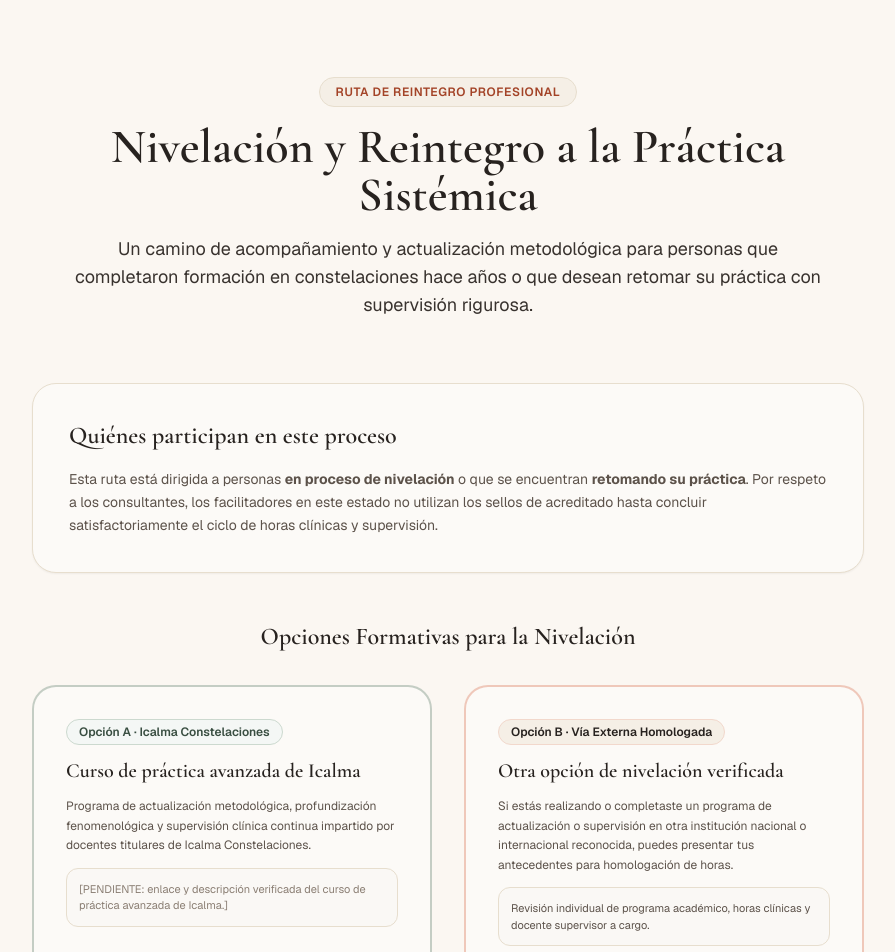
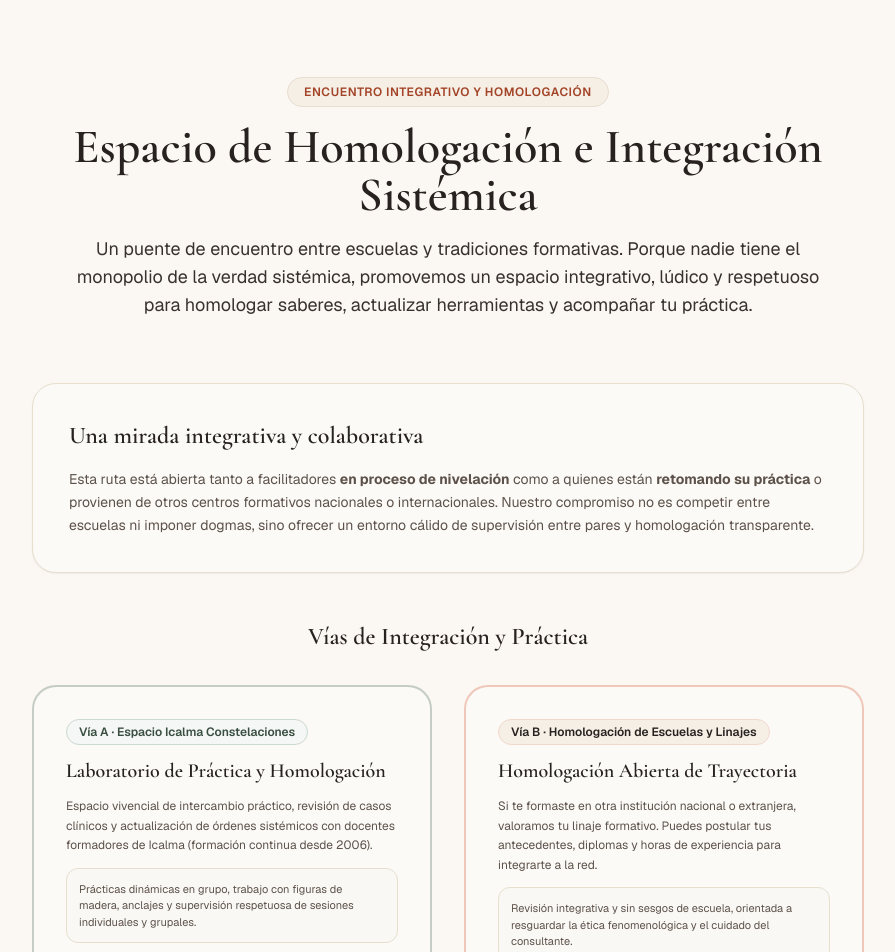
Before and after one commit to karensudzuki-eng/consteladores-cl, a Next.js app: page /nivelacion in a window 1280 px wide. Shown: the part 100-1052 px from the top of the page, without its empty margins (192-1087 px from the left). Built offline with nearby package versions, Linux system fonts and the light colour scheme.

Commit message:
feat(publish): close pending topics, set Icalma 2006, generic certification, integrative homologation, 3-5 days refund, and referential pricing

```diff
--- a/app/cancelacion/page.tsx
+++ b/app/cancelacion/page.tsx
@@ -51,7 +51,7 @@ export default function CancelacionPage() {
             <li>La devolución se realiza exclusivamente mediante transferencia bancaria a la cuenta indicada por el consultante.</li>
             <li>Se emitirá el respectivo comprobante bancario oficial de respaldo.</li>
             <li>
-              Plazo de devolución: dentro de un plazo máximo de <strong>{CONFIG.REFUND_BUSINESS_DAYS} días hábiles</strong> desde la recepción de la solicitud formal. <span className="text-[#8A7E73]">[PENDIENTE: definir plazo exacto de días hábiles.]</span>
+              Plazo de devolución: dentro de un plazo máximo de <strong>{CONFIG.REFUND_BUSINESS_DAYS} días hábiles</strong> desde la recepción de la solicitud formal.
             </li>
           </ul>
         </section>
--- a/app/confirmacion/page.tsx
+++ b/app/confirmacion/page.tsx
@@ -168,7 +168,7 @@ export default function ConfirmacionPage() {
             </span>
           </div>
           <p className="text-[11px] text-[#8A7E73] pt-1">
-            * El saldo restante del 80% se transfiere directamente a la cuenta del facilitador. Recuerda enviar tu comprobante antes o al finalizar la sesión.
+            * El saldo restante del 80% se transfiere directamente a la cuenta del facilitador. Recuerda enviar tu comprobante antes o al finalizar la sesión (valores referenciales sujetos a cambio).
           </p>
         </div>
 
--- a/app/nivelacion/page.tsx
+++ b/app/nivelacion/page.tsx
@@ -34,30 +34,30 @@ export default function NivelacionPage() {
         {/* Cabecera */}
         <div className="text-center max-w-3xl mx-auto mb-16">
           <div className="inline-flex items-center justify-center px-4 py-1.5 rounded-full bg-cream-200 border border-[#E7DECE] text-terracotta-700 text-xs font-semibold uppercase tracking-wider mb-4 mx-auto">
-            Ruta de Reintegro Profesional
+            Encuentro Integrativo y Homologación
           </div>
           <h1 className="text-3xl sm:text-4xl lg:text-5xl font-serif font-semibold text-[#27221F] mb-4">
-            Nivelación y Reintegro a la Práctica Sistémica
+            Espacio de Homologación e Integración Sistémica
           </h1>
           <p className="text-base sm:text-lg text-[#38322E] leading-relaxed">
-            Un camino de acompañamiento y actualización metodológica para personas que completaron formación en constelaciones hace años o que desean retomar su práctica con supervisión rigurosa.
+            Un puente de encuentro entre escuelas y tradiciones formativas. Porque nadie tiene el monopolio de la verdad sistémica, promovemos un espacio integrativo, lúdico y respetuoso para homologar saberes, actualizar herramientas y acompañar tu práctica.
           </p>
         </div>
 
         {/* Vocabulario y Enfoque */}
         <section className="bg-[#FCFAF7] border border-[#E7DECE] rounded-3xl p-6 sm:p-9 mb-12 shadow-sm space-y-4">
           <h2 className="text-2xl font-serif font-semibold text-[#27221F]">
-            Quiénes participan en este proceso
+            Una mirada integrativa y colaborativa
           </h2>
           <p className="text-sm text-[#5C524A] leading-relaxed">
-            Esta ruta está dirigida a personas <strong>en proceso de nivelación</strong> o que se encuentran <strong>retomando su práctica</strong>. Por respeto a los consultantes, los facilitadores en este estado no utilizan los sellos de acreditado hasta concluir satisfactoriamente el ciclo de horas clínicas y supervisión.
+            Esta ruta está abierta tanto a facilitadores <strong>en proceso de nivelación</strong> como a quienes están <strong>retomando su práctica</strong> o provienen de otros centros formativos nacionales o internacionales. Nuestro compromiso no es competir entre escuelas ni imponer dogmas, sino ofrecer un entorno cálido de supervisión entre pares y homologación transparente.
           </p>
         </section>
 
         {/* Dos Opciones con Igual Peso Visual */}
         <section className="mb-14 space-y-6">
           <h2 className="text-2xl font-serif font-semibold text-[#27221F] text-center mb-8">
-            Opciones Formativas para la Nivelación
+            Vías de Integración y Práctica
           </h2>
 
           <div className="grid grid-cols-1 md:grid-cols-2 gap-6 lg:gap-8">
@@ -66,19 +66,19 @@ export default function NivelacionPage() {
             <div className="bg-[#FCFAF7] border-2 border-sage-500/40 rounded-3xl p-6 sm:p-8 flex flex-col justify-between card-hover-elevate">
               <div className="space-y-3">
                 <span className="text-xs px-3 py-1 rounded-full bg-sage-50 text-sage-800 border border-sage-200 font-semibold inline-block">
-                  Opción A · Icalma Constelaciones
+                  Vía A · Espacio Icalma Constelaciones
                 </span>
 
                 <h3 className="text-xl font-serif font-semibold text-[#27221F]">
-                  Curso de práctica avanzada de Icalma
+                  Laboratorio de Práctica y Homologación
                 </h3>
 
                 <p className="text-xs text-[#5C524A] leading-relaxed">
-                  Programa de actualización metodológica, profundización fenomenológica y supervisión clínica continua impartido por docentes titulares de Icalma Constelaciones.
+                  Espacio vivencial de intercambio práctico, revisión de casos clínicos y actualización de órdenes sistémicos con docentes formadores de Icalma (formación continua desde 2006).
                 </p>
 
-                <div className="bg-[#FAF8F5] p-3 rounded-xl border border-[#E7DECE] text-[11px] text-[#8A7E73]">
-                  [PENDIENTE: enlace y descripción verificada del curso de práctica avanzada de Icalma.]
+                <div className="bg-[#FAF8F5] p-3 rounded-xl border border-[#E7DECE] text-[11px] text-[#5C524A]">
+                  Prácticas dinámicas en grupo, trabajo con figuras de madera, anclajes y supervisión respetuosa de sesiones individuales y grupales.
                 </div>
               </div>
 
@@ -98,19 +98,19 @@ export default function NivelacionPage() {
             <div className="bg-[#FCFAF7] border-2 border-terracotta-300/60 rounded-3xl p-6 sm:p-8 flex flex-col justify-between card-hover-elevate">
               <div className="space-y-3">
                 <span className="text-xs px-3 py-1 rounded-full bg-cream-200 text-terracotta-800 border border-terracotta-200 font-semibold inline-block">
-                  Opción B · Vía Externa Homologada
+                  Vía B · Homologación de Escuelas y Linajes
                 </span>
 
                 <h3 className="text-xl font-serif font-semibold text-[#27221F]">
-                  Otra opción de nivelación verificada
+                  Homologación Abierta de Trayectoria
                 </h3>
 
                 <p className="text-xs text-[#5C524A] leading-relaxed">
-                  Si estás realizando o completaste un programa de actualización o supervisión en otra institución nacional o internacional reconocida, puedes presentar tus antecedentes para homologación de horas.
+                  Si te formaste en otra institución nacional o extranjera, valoramos tu linaje formativo. Puedes postular tus antecedentes, diplomas y horas de experiencia para integrarte a la red.
                 </p>
 
                 <div className="bg-[#FAF8F5] p-3 rounded-xl border border-[#E7DECE] text-[11px] text-[#5C524A]">
-                  Revisión individual de programa académico, horas clínicas y docente supervisor a cargo.
+                  Revisión integrativa y sin sesgos de escuela, orientada a resguardar la ética fenomenológica y el cuidado del consultante.
                 </div>
               </div>
 
--- a/components/directory/FacilitatorDetailModal.tsx
+++ b/components/directory/FacilitatorDetailModal.tsx
@@ -149,6 +149,9 @@ export function FacilitatorDetailModal({
                   <span className="text-xs text-terracotta-600 block font-medium">
                     Abono 20%: ${facilitator.depositPriceClp.toLocaleString("es-CL")} · Saldo: ${facilitator.balancePriceClp.toLocaleString("es-CL")}
                   </span>
+                  <span className="text-[10px] text-[#8A7E73] block mt-0.5">
+                    * Valores referenciales sujetos a cambio
+                  </span>
                 </>
               ) : (
                 <span className="text-base font-serif font-semibold text-[#27221F] block">
--- a/components/watercolor/WatercolorPaymentExplainer.tsx
+++ b/components/watercolor/WatercolorPaymentExplainer.tsx
@@ -125,7 +125,7 @@ export function WatercolorPaymentExplainer() {
             </p>
             <div className="border-t border-[#E7DECE]/80 pt-2 flex items-center justify-between text-xs">
               <span className="text-[#8A7E73] text-[11px]">
-                Plazo de restitución: [PENDIENTE: definir plazo de días hábiles]
+                Plazo de restitución: {CONFIG.REFUND_BUSINESS_DAYS} días hábiles por transferencia
               </span>
               <Link
                 href="/cancelacion"
--- a/components/watercolor/WatercolorServices.tsx
+++ b/components/watercolor/WatercolorServices.tsx
@@ -158,6 +158,9 @@ export function WatercolorServices({ onSelectService }: WatercolorServicesProps)
                             </span>
                           </div>
                         </div>
+                        <p className="text-[10px] text-[#8A7E73] text-center mt-2">
+                          * Valores referenciales sujetos a cambio según disponibilidad.
+                        </p>
                       </div>
                     ) : (
                       <div className="text-center py-2">
--- a/components/watercolor/WatercolorStickyMobileBar.tsx
+++ b/components/watercolor/WatercolorStickyMobileBar.tsx
@@ -18,7 +18,7 @@ export function WatercolorStickyMobileBar({ onBookClick }: WatercolorStickyMobil
           Acompañamiento sistémico
         </span>
         <span className="text-sm font-serif font-bold text-[#27221F]">
-          {isPricingEnabled ? "Desde $45.000 CLP" : "Valor: por definir"}
+          {isPricingEnabled ? "Desde $45.000 CLP (Ref.)" : "Valor: por definir"}
         </span>
       </div>
 
```
Also changed, not shown: app/criterios/page.tsx (+9 -4 lines), components/booking/HumanInTheLoopModal.tsx (+15 -0 lines), lib/config.ts (+6 -5 lines).
